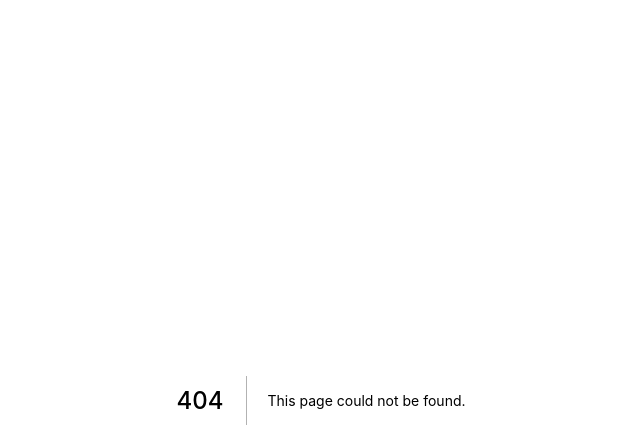
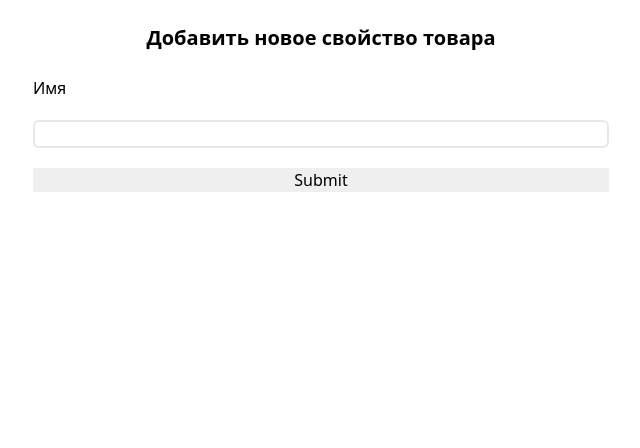
Before and after one commit to vladtopchu/ecommerce-admin, a Next.js app: page /add/property in a window 1280 px wide. Before the commit this address had no page. Shown: the top 448 px of the page, without its empty margins (319-959 px from the left). Built offline with nearby package versions, Linux system fonts and the light colour scheme.

Commit message:
New packages: axios, toastify + "add property" now connected to api + fixes

```diff
--- /dev/null
+++ b/components/input.tsx
@@ -0,0 +1,30 @@
+import { FieldError } from "react-hook-form"
+
+type RefReturn =
+  | string
+  | ((instance: HTMLInputElement | null) => void)
+  | React.RefObject<HTMLInputElement>
+  | null
+  | undefined;
+
+type InputProps = React.DetailedHTMLProps<
+  React.InputHTMLAttributes<HTMLInputElement>,
+  HTMLInputElement> &
+	{
+		name: string;
+  	label: string;
+  	register: ({ required }: { required?: boolean }) => RefReturn;
+		errorCheck: FieldError;
+	};
+
+const Input: React.FC<InputProps> = ({ name, label, register, required, errorCheck }) => (
+  <>
+    <label>{label}</label>
+    <input
+			className={`transition-all duration-300 border-2 rounded-md ${errorCheck && 'border-l-12 border-red-700'}`}
+			name={name}
+			ref={register({ required })}/>
+  </>
+);
+
+export default Input
--- a/components/navigation-card.tsx
+++ b/components/navigation-card.tsx
@@ -11,12 +11,16 @@ const NavigationCard = ({title, links} : NavigationCardProps) => {
 			<div className="flex justify-center w-48 h-48 rounded-xl absolute bg-blue-800 opacity-0 hover:opacity-100 transition">
 
 				<Link href={links[0]}>
-						<a className="flex items-center justify-center w-inherit bg-indigo-300 rounded-l-xl mr-0.5 text-3xl font-bold">+</a>
+						<a className={`flex items-center justify-center w-inherit bg-indigo-300 rounded-l-xl text-3xl font-bold ${links.length == 2 && 'mr-0.25'}`}>+</a>
 					</Link>
 
-				<Link href={links[1]}>
-					<a className="flex items-center justify-center w-inherit bg-indigo-500 rounded-r-xl ml-0.5 text-3xl font-bold">=</a>
-				</Link>
+				{
+					links.length == 2 ?
+					<Link href={links[1]}>
+						<a className="flex items-center justify-center w-inherit bg-indigo-500 rounded-r-xl ml-0.25 text-3xl font-bold">=</a>
+					</Link> :
+					null
+				}
 
 			</div>
 			<div className="flex items-center justify-center w-48 h-48 rounded-xl bg-green-500">
--- a/package.json
+++ b/package.json
@@ -9,10 +9,13 @@
   },
   "dependencies": {
     "autoprefixer": "^10.2.4",
+    "axios": "^0.21.1",
     "next": "10.0.6",
     "postcss": "^8.2.4",
     "react": "17.0.1",
     "react-dom": "17.0.1",
+    "react-hook-form": "^6.15.1",
+    "react-toastify": "^7.0.3",
     "tailwindcss": "^2.0.2"
   },
   "devDependencies": {
--- a/pages/_app.tsx
+++ b/pages/_app.tsx
@@ -1,4 +1,5 @@
 import '../styles/globals.css'
+import 'react-toastify/dist/ReactToastify.css';
 
 function MyApp({ Component, pageProps }) {
   return <Component {...pageProps} />
--- /dev/null
+++ b/pages/add/property.tsx
@@ -0,0 +1,44 @@
+import { useForm } from "react-hook-form";
+import Input from "../../components/input";
+import axios from "axios";
+import { Router, useRouter } from 'next/router';
+import { toast } from "react-toastify";
+
+export interface AddPropertyProps {
+	name: string;
+}
+
+const AddProperty = () => {
+
+	const { register, handleSubmit, watch, errors } = useForm<AddPropertyProps>();
+	const router = useRouter()
+	const onSubmit = async (data : AddPropertyProps) => {
+		try{
+			await axios.post('http://localhost:5000/properties/', data)
+			router.push('/')
+			toast.success('Свойство добавленно успешно', {
+				position: "top-right",
+				autoClose: 5000,
+				hideProgressBar: false,
+				closeOnClick: true,
+				pauseOnHover: true,
+				draggable: true,
+				progress: undefined,
+				});
+		} catch(err){
+			toast(`Ошибка!\n${err.resonse.data}`)
+		}
+	}
+
+	return (
+		<div className="flex flex-col max-w-xl mx-auto">
+			<span className="text-center font-bold text-xl my-6">Добавить новое свойство товара</span>
+			<form className="flex flex-col justify-center space-y-5" onSubmit={handleSubmit(onSubmit)}>
+	      <Input label='Имя' name='name' register={register} errorCheck={errors.name} required />
+	      <input type="submit"/>
+    	</form>
+		</div>
+	)
+}
+
+export default AddProperty
--- a/pages/index.tsx
+++ b/pages/index.tsx
@@ -1,3 +1,4 @@
+import { ToastContainer } from "react-toastify";
 import NavigationCard from "../components/navigation-card";
 
 export default function Home() {
@@ -7,6 +8,7 @@ export default function Home() {
 			<NavigationCard title="Свойства" links={['/add/property', '/list/property']}/>
 			<NavigationCard title="Категории" links={['/add/category', '/list/category']}/>
 			<NavigationCard title="Пользователи" links={['/add/user', '/list/user']}/>
+			<ToastContainer/>
     </div>
 	)
 }
--- a/tailwind.config.js
+++ b/tailwind.config.js
@@ -5,6 +5,12 @@ module.exports = {
 		extend: {
 		 width: {
 			 'inherit' : 'inherit'
+		 },
+		 margin: {
+			 '0.25' : '0.060rem'
+		 },
+		 borderWidth: {
+			 '12' : '12px'
 		 }
 		}
 	},
```
Also changed, not shown: 1 other file (tests, documents, lock files or other folders).
